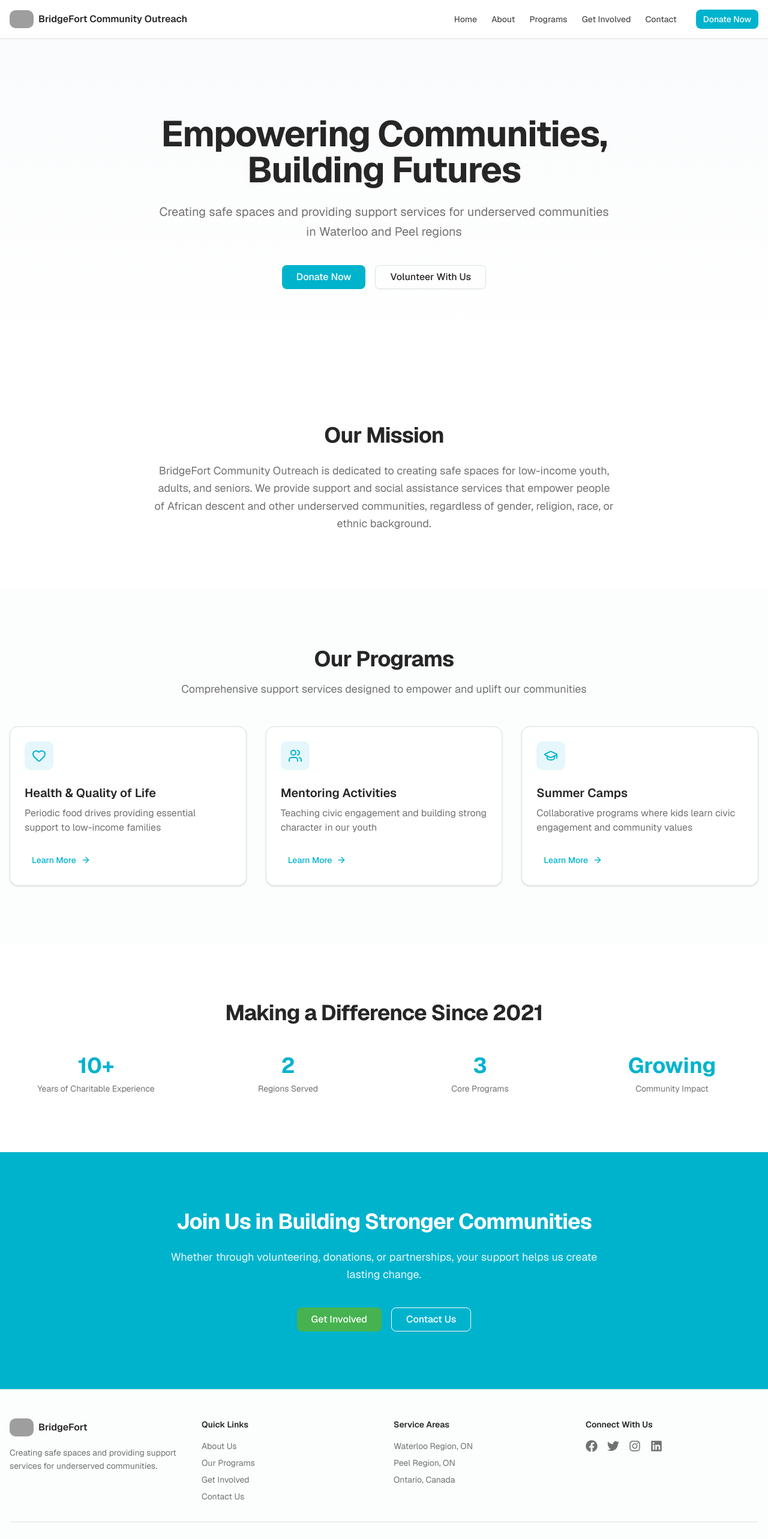
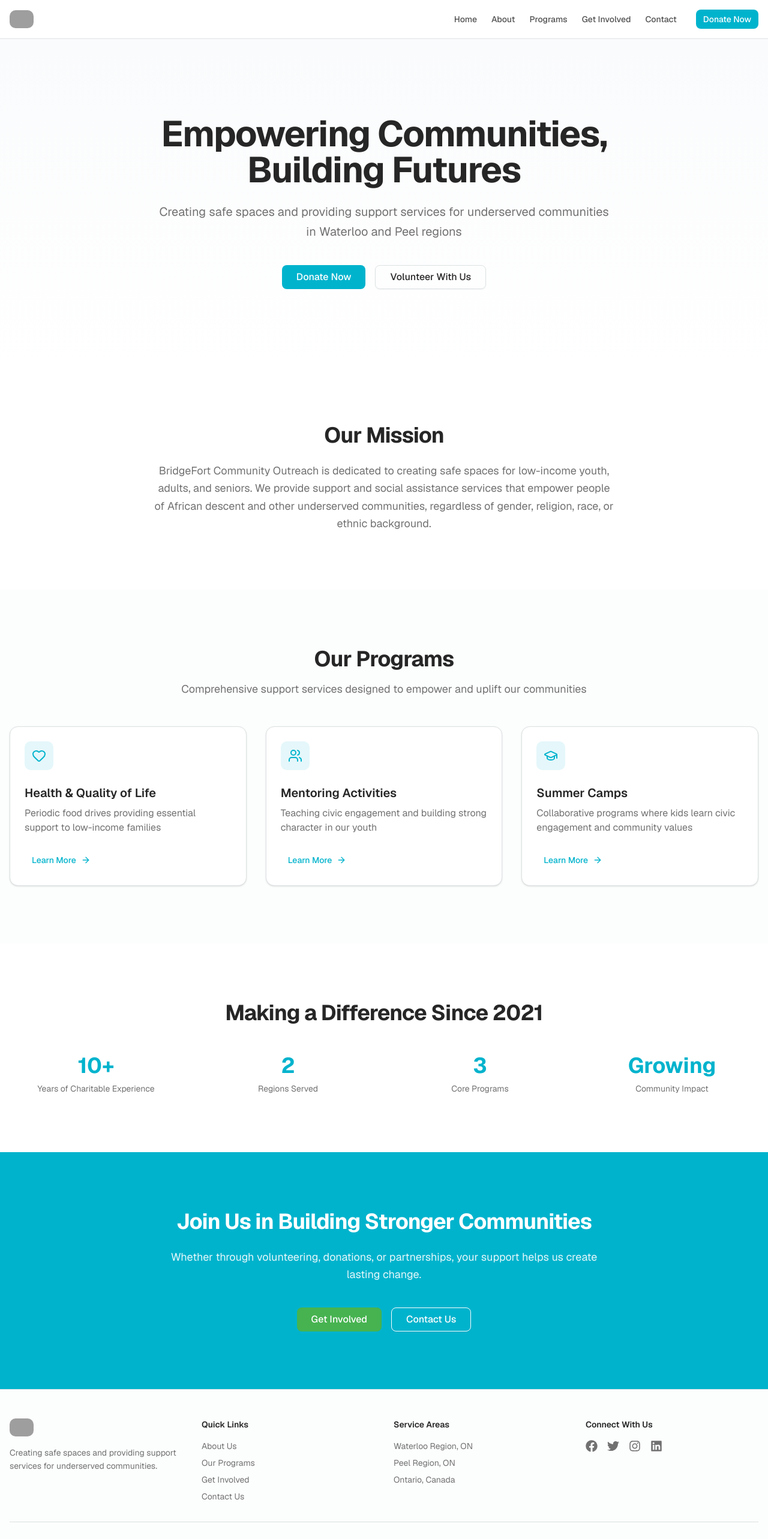
Before and after one commit to iambelloopeyemi/bridgefort_community_website, a Next.js app: page / in a window 1280 px wide. Shown: the top 2566 px of the page at 60% size. Built offline with nearby package versions, Linux system fonts and the light colour scheme; grey boxes are pictures that could not be loaded.

Commit message:
style: remove brand name text next to logo in nav and footer
Co-Authored-By: Claude Sonnet 4.6 <noreply@anthropic.com>

```diff
--- a/src/components/footer.tsx
+++ b/src/components/footer.tsx
@@ -17,7 +17,6 @@ export function Footer() {
                 height={40}
                 className="rounded-lg object-cover"
               />
-              <span className="font-semibold text-foreground">BridgeFort</span>
             </div>
             <p className="text-pretty text-sm text-muted-foreground leading-relaxed">
               Creating safe spaces and providing support services for underserved communities.
--- a/src/components/navigation.tsx
+++ b/src/components/navigation.tsx
@@ -30,8 +30,6 @@ export function Navigation() {
               height={40}
               className="rounded-lg object-cover"
             />
-            <span className="hidden font-semibold text-foreground sm:inline-block">BridgeFort Community Outreach</span>
-            <span className="font-semibold text-foreground sm:hidden">BridgeFort</span>
           </Link>
 
           {/* Desktop Navigation */}
```
